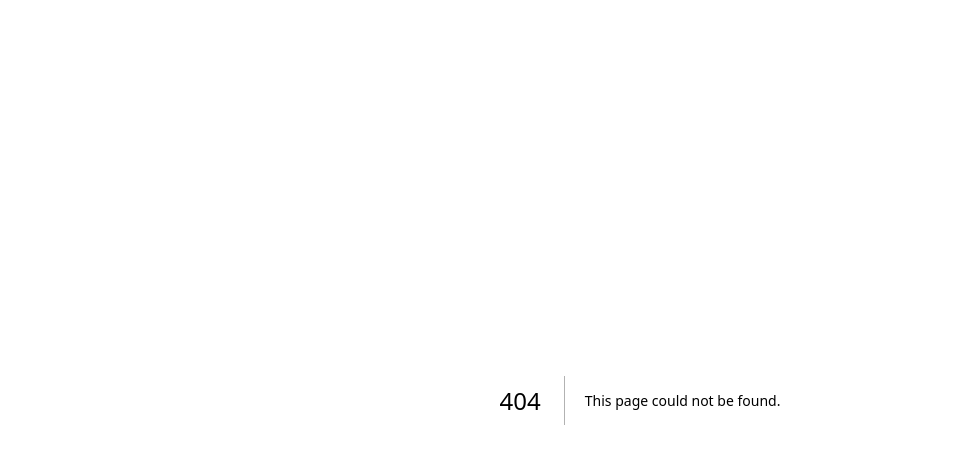
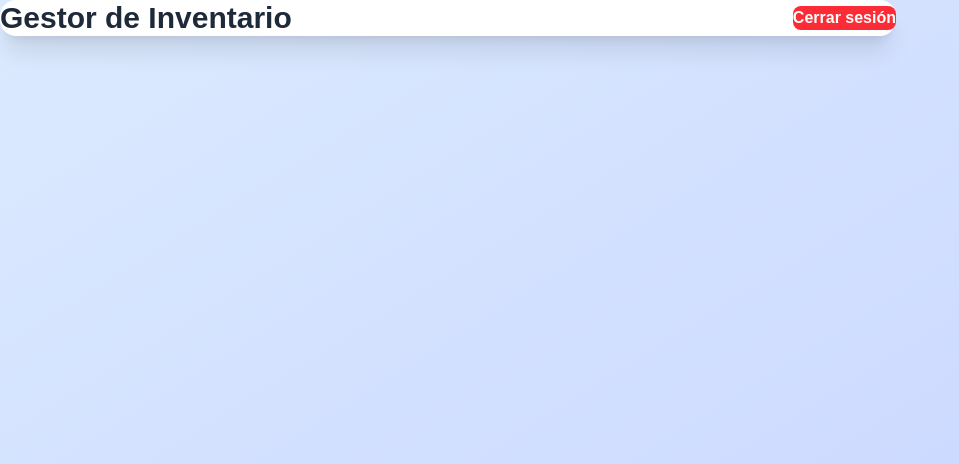
Before and after one commit to AngelFlrz/Proyecto-Cloud, a Next.js app: page /inventario in a window 1280 px wide. Before the commit this address had no page. Shown: the top 464 px of the page, without its empty margins (0-959 px from the left). Built offline with nearby package versions, Linux system fonts and the light colour scheme; no server answers; sample sign-in values are in the browser's storage.

Commit message:
Protección de rutas para el inventario

```diff
--- /dev/null
+++ b/src/app/inventario/page.js
@@ -0,0 +1,64 @@
+// pages/inventario.js
+'use client'
+import { useEffect, useState } from 'react';
+import { useRouter } from 'next/navigation';
+import { getAuth, onAuthStateChanged, signOut } from 'firebase/auth';
+import { getFirestore, collection, addDoc, getDocs, updateDoc, deleteDoc, doc } from 'firebase/firestore';
+import { app } from '../lib/firebase';
+
+const auth = getAuth(app);
+const db = getFirestore(app);
+
+export default function Inventario() {
+  const router = useRouter();
+  const [loading, setLoading] = useState(true);
+  const [productos, setProductos] = useState([]);
+  const [nombre, setNombre] = useState('');
+  const [cantidad, setCantidad] = useState('');
+  const [editId, setEditId] = useState(null);
+
+  useEffect(() => {
+    const unsubscribe = onAuthStateChanged(auth, (user) => {
+      if (!user) {
+        router.push('/login');
+      } else {
+        setLoading(false);
+        obtenerProductos();
+      }
+    });
+    return () => unsubscribe();
+  }, [router]);
+
+
+
+  const cerrarSesion = async () => {
+    await signOut(auth);
+    router.push('/login');
+  };
+
+  if (loading) {
+    return (
+      <div className="min-h-screen flex items-center justify-center bg-gradient-to-br from-blue-100 to-indigo-200">
+        <div className="text-gray-600 text-lg">Cargando...</div>
+      </div>
+    );
+  }
+
+  return (
+    <div className="min-h-screen bg-gradient-to-br from-blue-100 to-indigo-200 p-8">
+      <div className="max-w-4xl mx-auto bg-white p-8 rounded-2xl shadow-xl">
+        <div className="flex justify-between items-center mb-6">
+          <h1 className="text-3xl font-bold text-gray-800">Gestor de Inventario</h1>
+          <button
+            onClick={cerrarSesion}
+            className="bg-red-500 hover:bg-red-600 text-white font-semibold px-4 py-2 rounded-lg"
+          >
+            Cerrar sesión
+          </button>
+        </div>
+
+
+      </div>
+    </div>
+  );
+}
```
